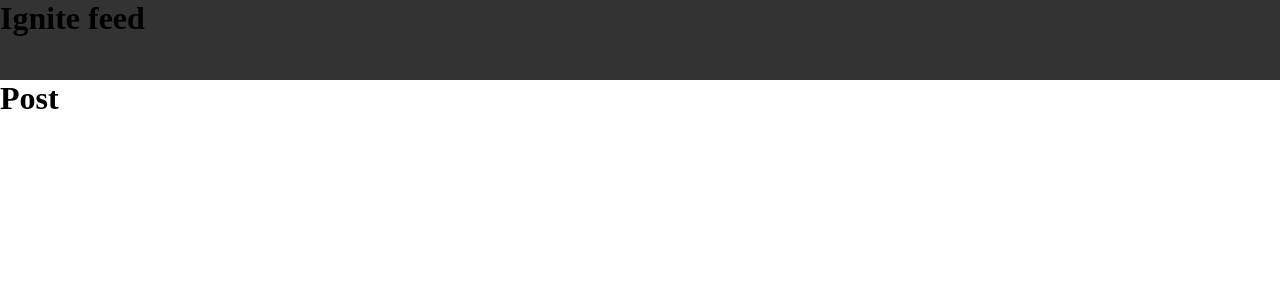
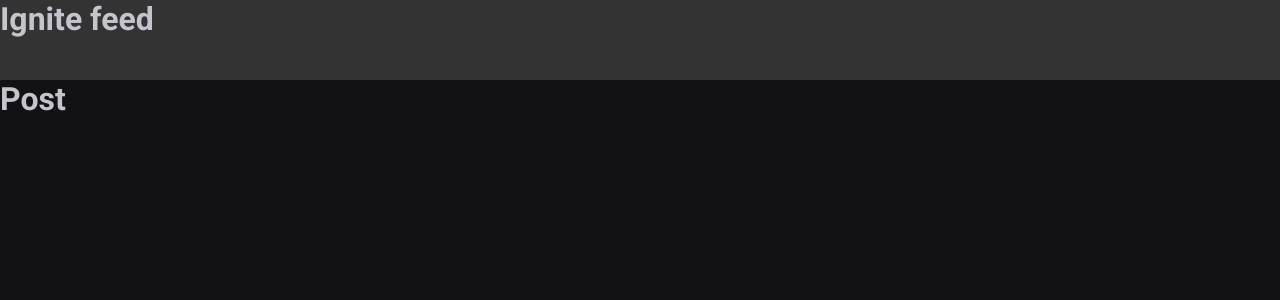
Before and after one commit to o-yurimaciel/ignite-feed, a React (Vite) app: page / in a window 1280 px wide. Shown: the top 300 px of the page. Built offline with nearby package versions, Linux system fonts and the light colour scheme.

Commit message:
adding global style and roboto font

```diff
--- a/index.html
+++ b/index.html
@@ -2,8 +2,11 @@
 <html lang="en">
   <head>
     <meta charset="UTF-8" />
+    <link rel="preconnect" href="https://fonts.googleapis.com">
+    <link rel="preconnect" href="https://fonts.gstatic.com" crossorigin>
     <link rel="icon" type="image/svg+xml" href="/vite.svg" />
     <meta name="viewport" content="width=device-width, initial-scale=1.0" />
+    <link href="https://fonts.googleapis.com/css2?family=Roboto:wght@400;700&display=swap" rel="stylesheet">
     <title>Vite App</title>
   </head>
   <body>
--- a/src/global.css
+++ b/src/global.css
@@ -6,6 +6,7 @@
     --gray-600: #32323b;
     --gray-700: #29292e;
     --gray-900: #121214;
+    --green-500: #00875f;
 }
 
 * {
@@ -15,5 +16,13 @@
 }
 
 body {
+    background: var(--gray-900);
+    color: var(--gray-300);
+    -webkit-font-smoothing: antialiased;
+}
 
+body, input, textarea, button {
+    font-family: 'Roboto', sans-serif;
+    font-weight: 400;
+    font-size: 1rem;
 }
```
